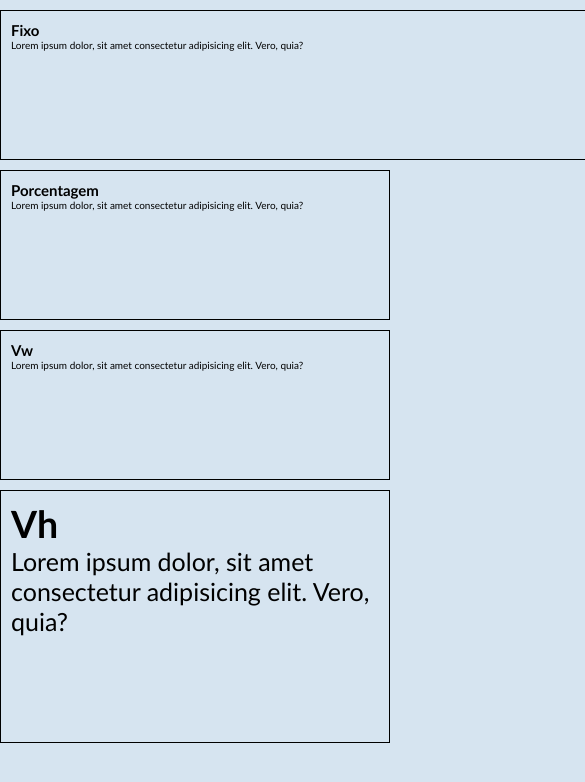
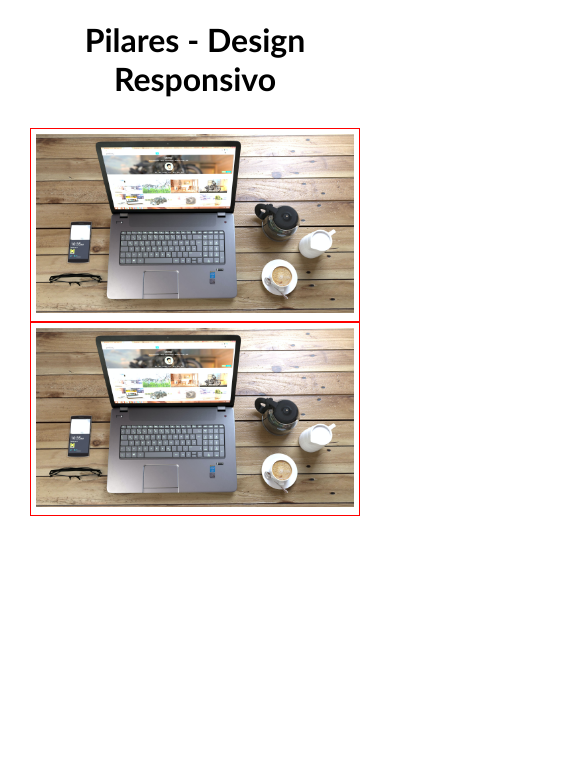
Before and after one commit to thatacello/layout-responsivo, a plain HTML site: page index.html in a window 390 px wide. Shown: the top 782 px of the page, 585 px wide, since content can reach past the window. Drawn offline with Linux system fonts and the light colour scheme.

Commit message:
media querries

```diff
--- a/css/style.css
+++ b/css/style.css
@@ -4,37 +4,48 @@
     box-sizing: border-box;
 }
 body{
-    font-family: 'Gill Sans', 'Gill Sans MT', Calibri, 'Trebuchet MS', sans-serif;
+    font-family: Calibri;
     background-color: #d6e4f0;
 }
 html{
-    font-size: 10px;
+    font-size: 16px;
+}
+h2{
+    margin: 20px;
+    font-size: 4rem;
+    text-align: center;
 }
 .container{
+    width: 95%;
+    padding: 10px;
     margin: 10px auto;
-    border: 1px solid black;
-    padding: 10px;
-    height: 150px;
+    display: flex;
+    align-self: center;
+    justify-content: center;
 }
-.fixo{
-    width: 1100px;
-
+.box{
+    width: 50%;
+    margin: 0 10px;
+    padding: 5px;
+    border: 1px solid red;
 }
-.porcentagem{
-    width: 100%;
+.imagem{
+    max-width: 100%;
 }
-.vw{
-    /* vw -> viewport width (largura) */
-    /* vh -> viewport height (altura) */
-    /* 50 vw -> 50% de viewport */
-    /* Qual a diferença do viewport e da porcentagem? */
-    /* R: viewport irá gerar uma pequena barra de rolagem quando houver outro conteúdo */
-    /* nesse caso é preferível usar a porcentagem */
-    width: 100vw;
+/* pode ser max-width ou min-width */
+@media(max-width: 650px){
+    /* as formatações aqui dentro são aplicadas para dispositivos que tem no máx 650px */
+    body{
+        background-color: #fff;
+    }
+    h2{
+        font-size: 2rem;
+    }
+    .container{
+        /* "quebra" o container (um abaixo do outro) */
+        flex-wrap: wrap;
+    }
+    .box{
+        width: 100%;
+    }
 }
-.vh{
-    width: 100%;
-    height: 30vh;
-    /* rem -> vai buscar o tamanho da fonte no elemento raiz (root), nesse caso, no html (10px) */
-    font-size: 2.5rem; /* 20px */
-}
--- a/index.html
+++ b/index.html
@@ -4,37 +4,14 @@
     <meta charset="UTF-8">
     <meta http-equiv="X-UA-Compatible" content="IE=edge">
     <meta name="viewport" content="width=device-width, initial-scale=1.0">
-    <title>Layout Responsivo</title>
+    <title>Pilares Design Responsivo</title>
     <link rel="stylesheet" href="./css/style.css">
 </head>
 <body>
-    <div class="container fixo">
-        <h2>Fixo</h2>
-        <p>
-            Lorem ipsum dolor, sit amet consectetur adipisicing elit. Vero, quia?
-        </p>
+    <h2>Pilares - Design Responsivo</h2>
+    <div class="container">
+        <div class="box"><img src="./images/computador.jpg" alt="Imagem de um laptop com uma xícara de café" class="imagem"></div>
+        <div class="box"><img src="./images/computador.jpg" alt="Imagem de um laptop com uma xícara de café" class="imagem"></div>
     </div>
-
-    <div class="container porcentagem">
-        <h2>Porcentagem</h2>
-        <p>
-            Lorem ipsum dolor, sit amet consectetur adipisicing elit. Vero, quia?
-        </p>
-    </div>
-
-    <div class="container vw">
-        <h2>Vw</h2>
-        <p>
-            Lorem ipsum dolor, sit amet consectetur adipisicing elit. Vero, quia?
-        </p>
-    </div>
-
-    <div class="container vh">
-        <h2>Vh</h2>
-        <p>
-            Lorem ipsum dolor, sit amet consectetur adipisicing elit. Vero, quia?
-        </p>
-    </div>
-
 </body>
 </html>
```
Also changed, not shown: images/computador.jpg (added).
